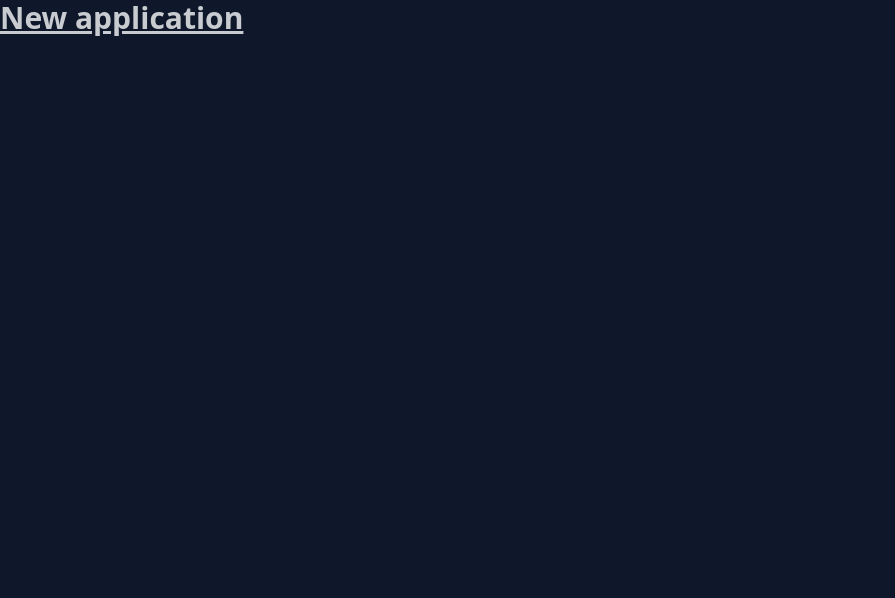
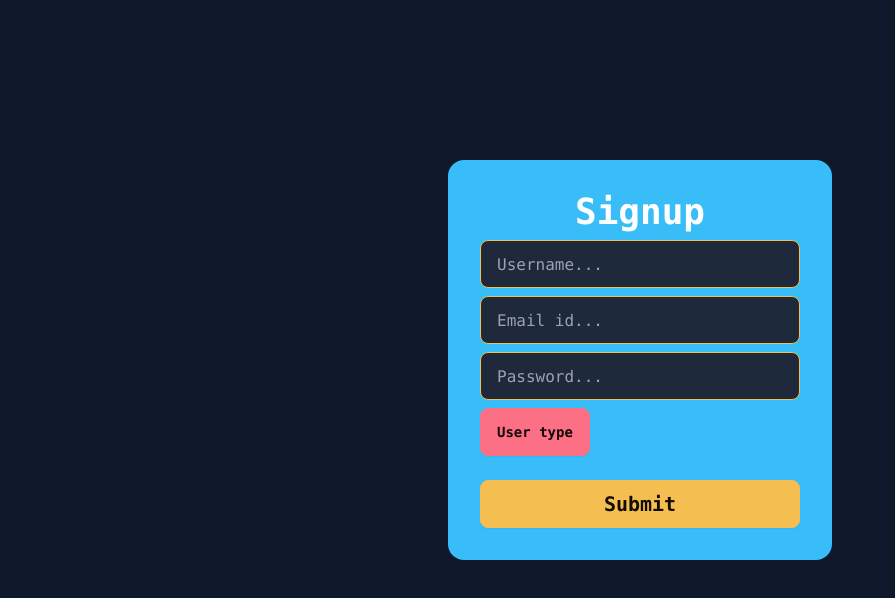
Before and after one commit to Priyankaadev/CRM_React, a React (Vite) app: page /signup in a window 1280 px wide. Shown: the top 598 px of the page, without its empty margins (0-895 px from the left). Built offline with nearby package versions, Linux system fonts and the light colour scheme.

Commit message:
added signup page

```diff
--- a/src/App.jsx
+++ b/src/App.jsx
@@ -1,12 +1,15 @@
 import './App.css'
+import './pages/auth/Login'
+import Signup from './pages/auth/Signup'
 
 function App() {
 
 
   return (
-   <h1 className='text-3xl font-semibold underline'>
-   New application
-   </h1>
+  <>
+  {/* <Login /> */}
+  <Signup />
+  </>
   )
 }
 
--- /dev/null
+++ b/src/pages/auth/Login.jsx
@@ -0,0 +1,19 @@
+function Login() {
+    return (
+      <div  className="flex justify-center font-mono h-[90vh] items-center">
+
+            <div className="card w-[30%] bg-primary text-primary-content">
+                <div className="card-body flex flex-col items-center">
+                    <h2 className="card-title text-4xl text-white flex justify-center">Login</h2>
+                    <input type="email" placeholder="Email id..." autoComplete="one-time-code" className="input  input-bordered text-white bg-neutral input-warning w-full " />
+                    <input type="password" placeholder="Password..." autoComplete="one-time-code" className="input input-bordered text-white bg-neutral input-warning w-full " />
+                    <div className="card-action w-[100%]">
+                        <button className="btn btn-warning w-full mt-4 font-bold text-xl hover:bg-pink-200">Submit</button>
+                    </div>
+                </div>
+            </div>
+       </div>
+    )
+}
+
+export default Login;
--- /dev/null
+++ b/src/pages/auth/Signup.jsx
@@ -0,0 +1,27 @@
+function Signup() {
+    return (
+        <div className="flex justify-center font-mono h-[90vh] items-center">
+
+            <div className="card w-[30%] bg-primary text-primary-content">
+                <div className="card-body flex flex-col items-center">
+                    <h2 className="card-title text-4xl text-white flex justify-center">Signup</h2>
+                    <input type="text" placeholder="Username..." autoComplete="one-time-code" className="input  input-bordered text-white bg-neutral input-warning w-full " />
+                    <input type="email" placeholder="Email id..." autoComplete="one-time-code" className="input  input-bordered text-white bg-neutral input-warning w-full " />
+                    <input type="password" placeholder="Password..." autoComplete="one-time-code" className="input input-bordered text-white bg-neutral input-warning w-full " />
+                    <details className="dropdown w-full text-white">
+                        <summary className="btn btn-error">User type</summary>
+                        <ul className="p-2 shadow menu dropdown-content z-[1] bg-base-100 rounded-box w-48">
+                            <li><a>Customer</a></li>
+                            <li><a>Engineer</a></li>
+                        </ul>
+                    </details>
+                    <div className="card-action w-[100%]">
+                        <button className="btn btn-warning w-full mt-4 font-bold text-xl hover:bg-white">Submit</button>
+                    </div>
+                </div>
+            </div>
+        </div>
+    )
+}
+
+export default Signup;
```
